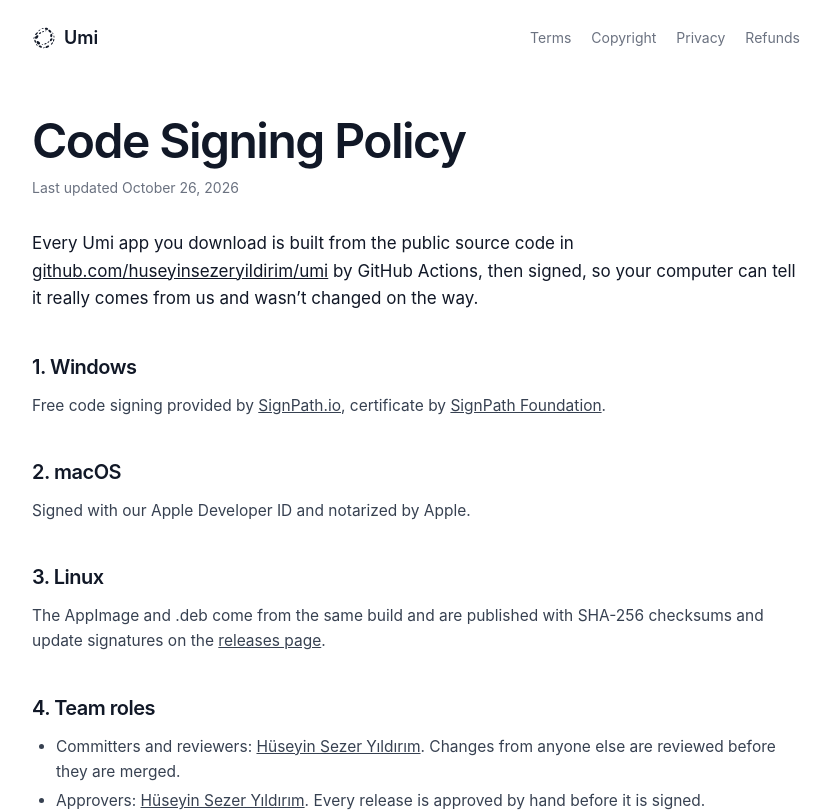
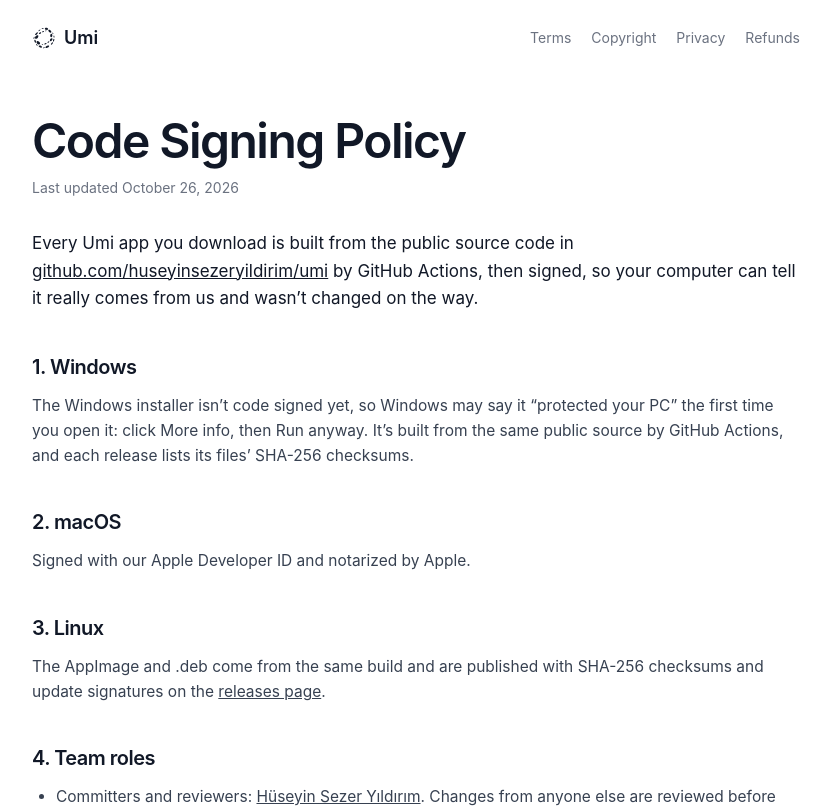
Before and after one commit to huseyinsezeryildirim/umi, a Next.js app in the folder apps/site/: page /code-signing in a window 1280 px wide. Shown: the top 812 px of the page, without its empty margins (224-1054 px from the left). Built offline with nearby package versions, Linux system fonts and the light colour scheme.

Commit message:
Windows isn't code signed yet (SignPath Foundation declined for now): say so instead

```diff
--- a/apps/site/app/code-signing/page.tsx
+++ b/apps/site/app/code-signing/page.tsx
@@ -21,8 +21,8 @@
         [
           "Windows",
           <p>
-            Free code signing provided by <a className="underline" href="https://signpath.io">SignPath.io</a>, certificate by{" "}
-            <a className="underline" href="https://signpath.org">SignPath Foundation</a>.
+            The Windows installer isn’t code signed yet, so Windows may say it “protected your PC” the first time you open it: click More info,
+            then Run anyway. It’s built from the same public source by GitHub Actions, and each release lists its files’ SHA-256 checksums.
           </p>,
         ],
         [
--- a/apps/site/components/Story.tsx
+++ b/apps/site/components/Story.tsx
@@ -132,12 +132,9 @@
             <DownloadButton />
           </div>
           <p className="mt-4 text-[15px] text-ink/60">Also for Windows, Linux and your browser</p>
-          <p className="mt-2 text-[13px] text-ink/50">
-            Windows code signing by SignPath Foundation ·{" "}
-            <a href="/code-signing" className="underline-offset-2 hover:underline">
-              Code signing policy
-            </a>
-          </p>
+          <a href="/code-signing" className="mt-2 inline-block text-[13px] text-ink/50 underline-offset-2 hover:underline">
+            Code signing policy
+          </a>
         </Rise>
       </div>
     </section>
```
Also changed, not shown: 1 other file (tests, documents, lock files or other folders).
